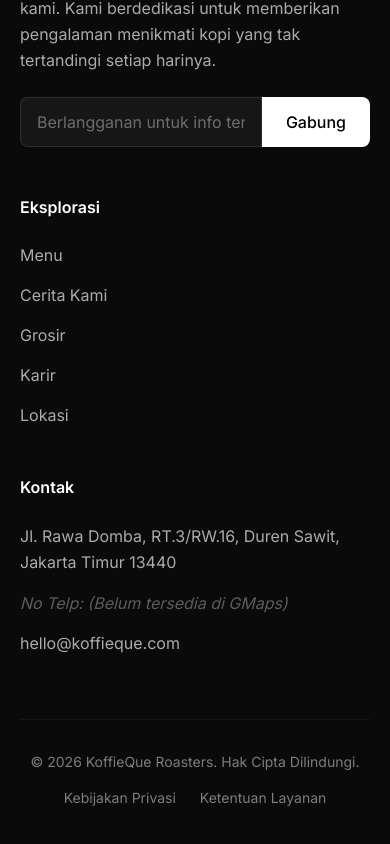
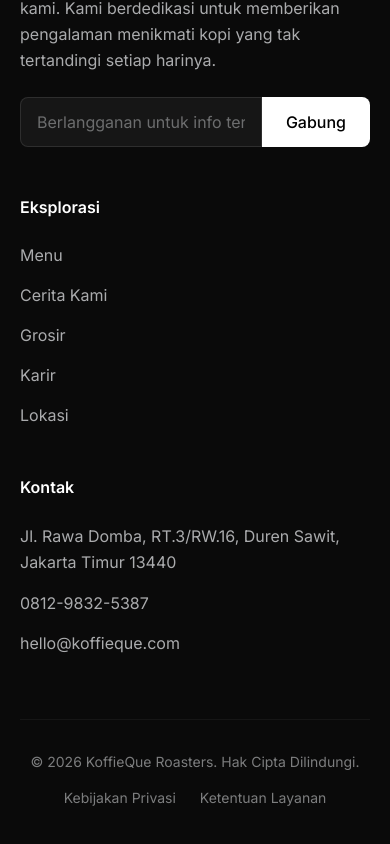
Before and after one commit to igyospel/warung-taburai, a React (Vite) app: page / in a window 390 px wide. Shown: the part 4692-5536 px from the top of the page. Built offline with nearby package versions, Linux system fonts and the light colour scheme.

Commit message:
chore: add official phone number to footer

```diff
--- a/src/components/Footer.jsx
+++ b/src/components/Footer.jsx
@@ -50,9 +50,9 @@ export default function Footer() {
                     <ul className="space-y-4 text-lightGray/70">
                         <li className="leading-relaxed">Jl. Rawa Domba, RT.3/RW.16, Duren Sawit, Jakarta Timur 13440</li>
                         <li>
-                            <span className="opacity-50 italic hover:opacity-100 transition-opacity">
-                                No Telp: (Belum tersedia di GMaps)
-                            </span>
+                            <a href="tel:+6281298325387" className="hover:text-white transition-colors">
+                                0812-9832-5387
+                            </a>
                         </li>
                         <li>
                             <a href="mailto:hello@koffieque.com" className="hover:text-white transition-colors">
```
